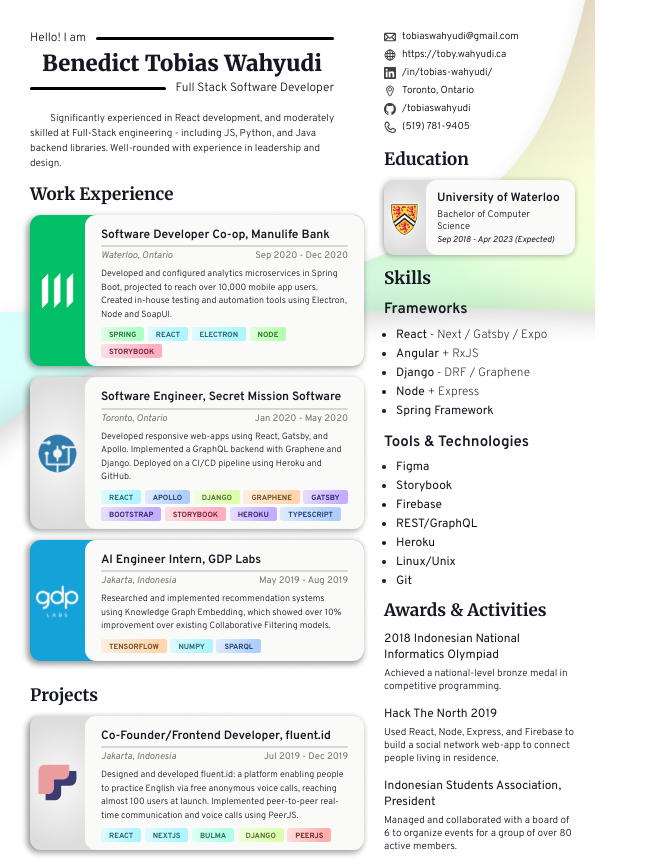
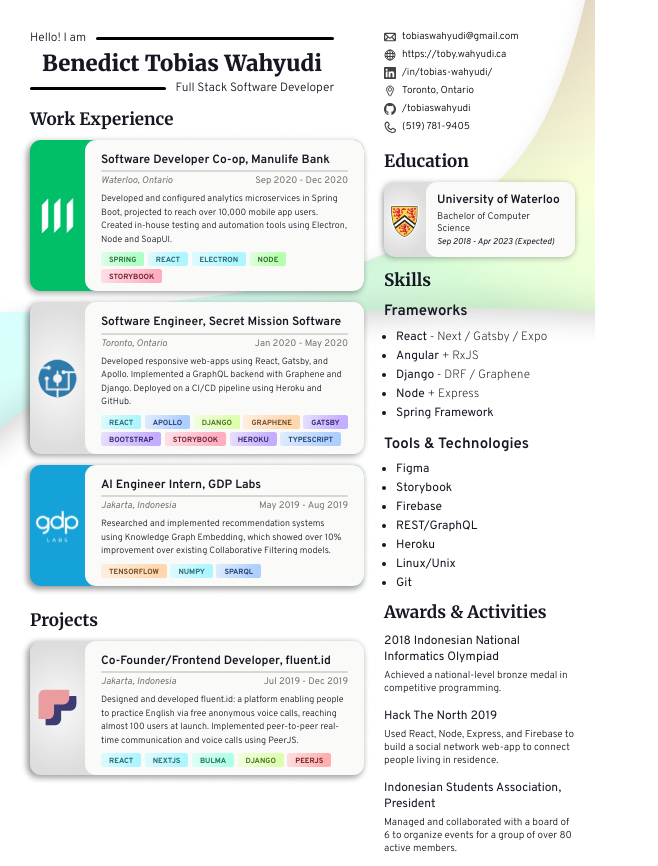
Before and after one commit to tobiaswahyudi/resume, a React (Create React App) app: page / in a window 1280 px wide. Shown: the whole page, without its empty margins (0-658 px from the left). Built offline with nearby package versions, Linux system fonts and the light colour scheme.

Commit message:
Remove summary, switch to pure two column layout

```diff
--- a/src/Education.css
+++ b/src/Education.css
@@ -1,7 +1,3 @@
-#education-section {
-  margin-top: -35px;
-}
-
 #education {
   display: flex;
   flex-direction: row;
--- a/src/Resume.css
+++ b/src/Resume.css
@@ -4,6 +4,9 @@
   background-repeat: no-repeat;
   background-size: 100%;
   position: absolute;
+  display: flex;
+  flex-direction: row;
+  position: relative;
 }
 
 .left-column {
@@ -13,22 +16,6 @@
 .right-column {
   flex: 4;
   padding-left: 20px;
-}
-
-#header, #content {
-  display: flex;
-  flex-direction: row;
-  position: relative;
-}
-
-#summary {
-  font-size: 10px;
-  font-weight: 300;
-  line-height: 150%;
-  text-indent: 2em;
-  padding-right: 20px;
-  margin: 0;
-  margin-top: 15px;
 }
 
 h2 {
--- a/src/Resume.tsx
+++ b/src/Resume.tsx
@@ -10,27 +10,16 @@
 export const Resume: React.FC = () => {
   return (
     <div id="page">
-      <div id="header">
         <div className="left-column">
           <Title />
-          <p id="summary">
-            Significantly experienced in React development, and moderately skilled at Full-Stack engineering - including JS, Python, and Java backend libraries. Well-rounded with experience in leadership and design.
-          </p>
+          <Work />
         </div>
         <div className="right-column">
           <Contact />
-        </div>
-      </div>
-      <div id="content">
-        <div className="left-column">
-          <Work />
-        </div>
-        <div className="right-column">
           <Education />
           <Skills />
           <Activities />
         </div>
-      </div>
     </div>
   );
 }
```
